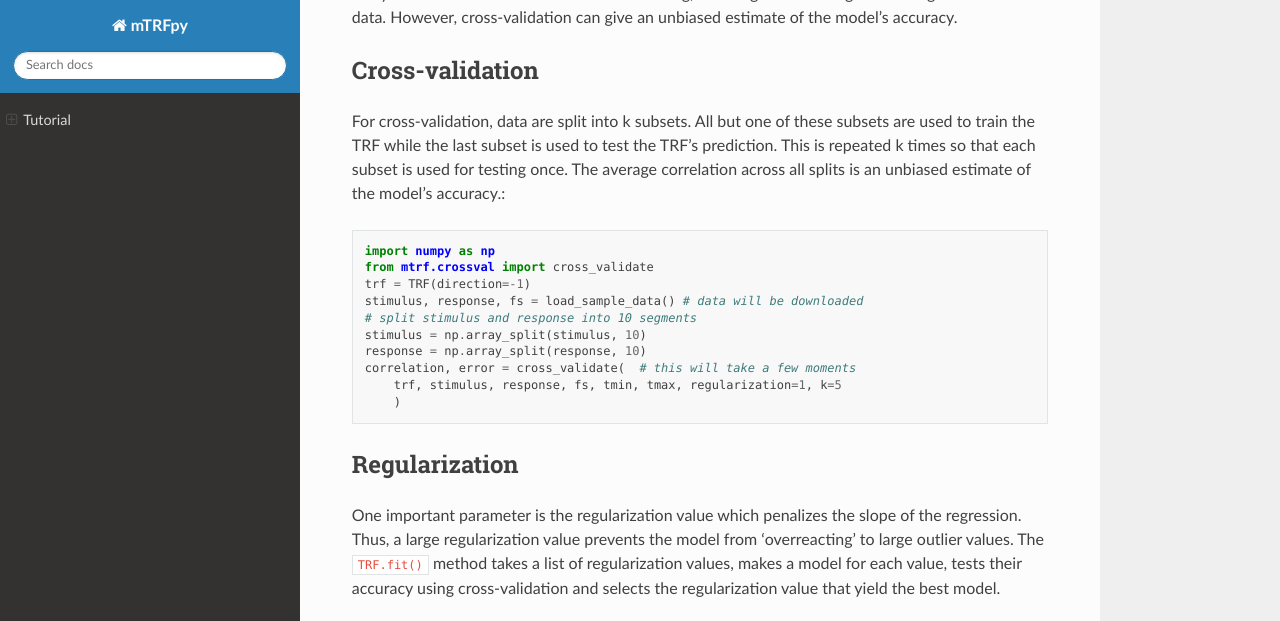
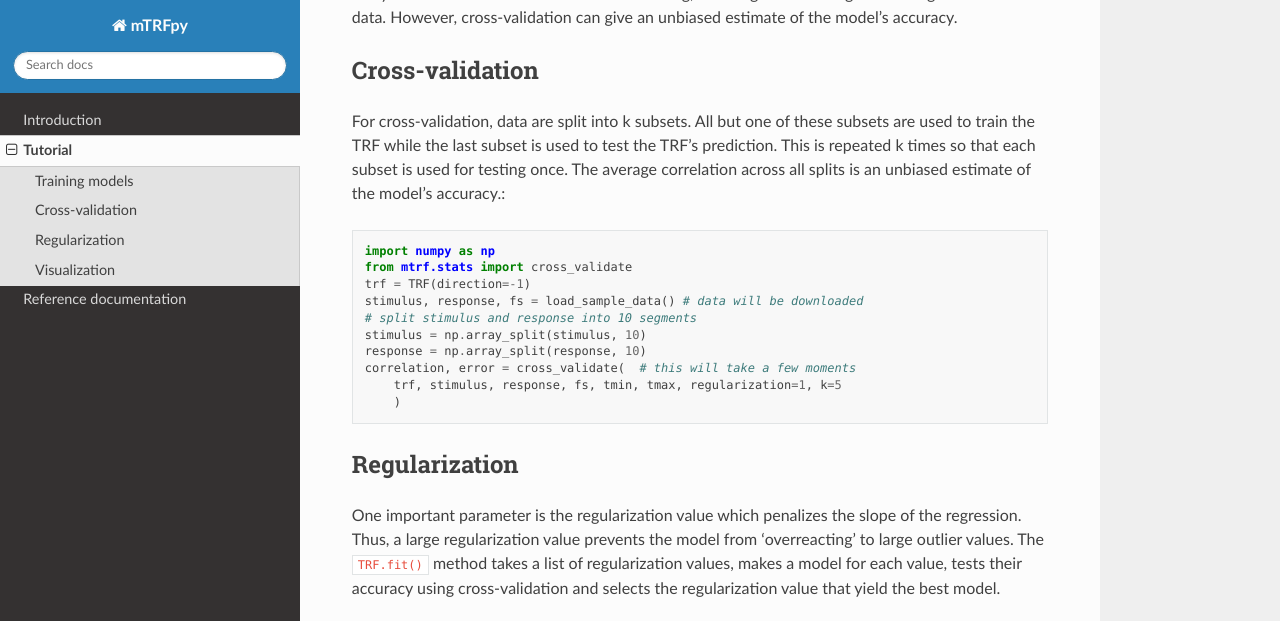
Before and after one commit to powerfulbean/mTRFpy, a Sphinx documentation site: the page built from docs/basics.rst, in a window 1280 px wide and 1400 px high, scrolled down 1027 px, cut to the strip 0-621 px from the top of the window. Built offline with Sphinx 7.4.7 and the Read the Docs theme 2.0.0, drawn with Linux system fonts in a browser that asks for light colours.

Commit message:
debug docs

```diff
--- a/docs/api.rst
+++ b/docs/api.rst
@@ -13,7 +13,7 @@
 
 Cross-validation
 ^^^^^^^^^^^^^^^^
-.. autofunction:: mtrf.crossval.cross_validate
+.. autofunction:: mtrf.stats.cross_validate
 
 Matrix operations
 ^^^^^^^^^^^^^^^^^
--- a/docs/basics.rst
+++ b/docs/basics.rst
@@ -33,7 +33,7 @@
 For cross-validation, data are split into k subsets. All but one of these subsets are used to train the TRF while the last subset is used to test the TRF's prediction. This is repeated k times so that each subset is used for testing once. The average correlation across all splits is an unbiased estimate of the model's accuracy.::
 
     import numpy as np
-    from mtrf.crossval import cross_validate
+    from mtrf.stats import cross_validate
     trf = TRF(direction=-1)
     stimulus, response, fs = load_sample_data() # data will be downloaded
     # split stimulus and response into 10 segments
--- a/docs/index.rst
+++ b/docs/index.rst
@@ -23,7 +23,6 @@
 Contents
 --------
 .. toctree::
-  :maxdepth: 2
    Introduction <self>
    basics
    api
```
